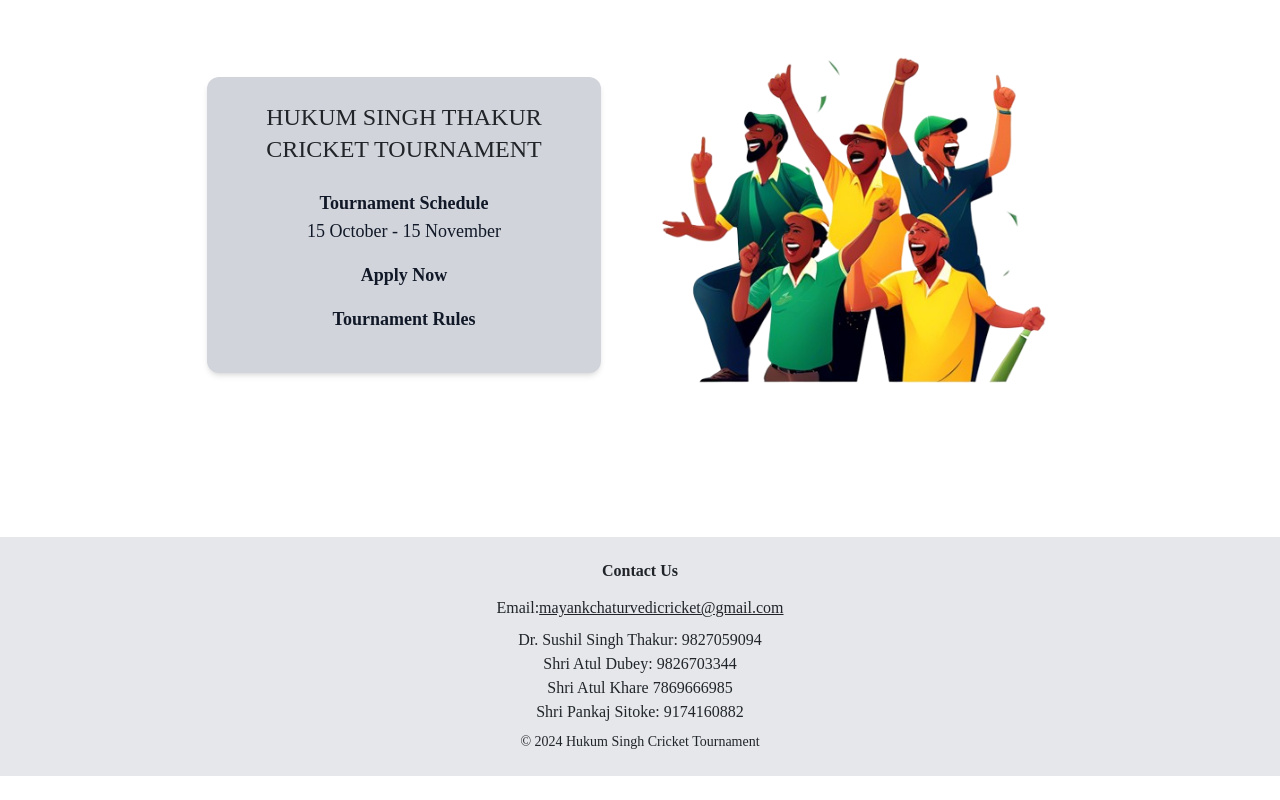
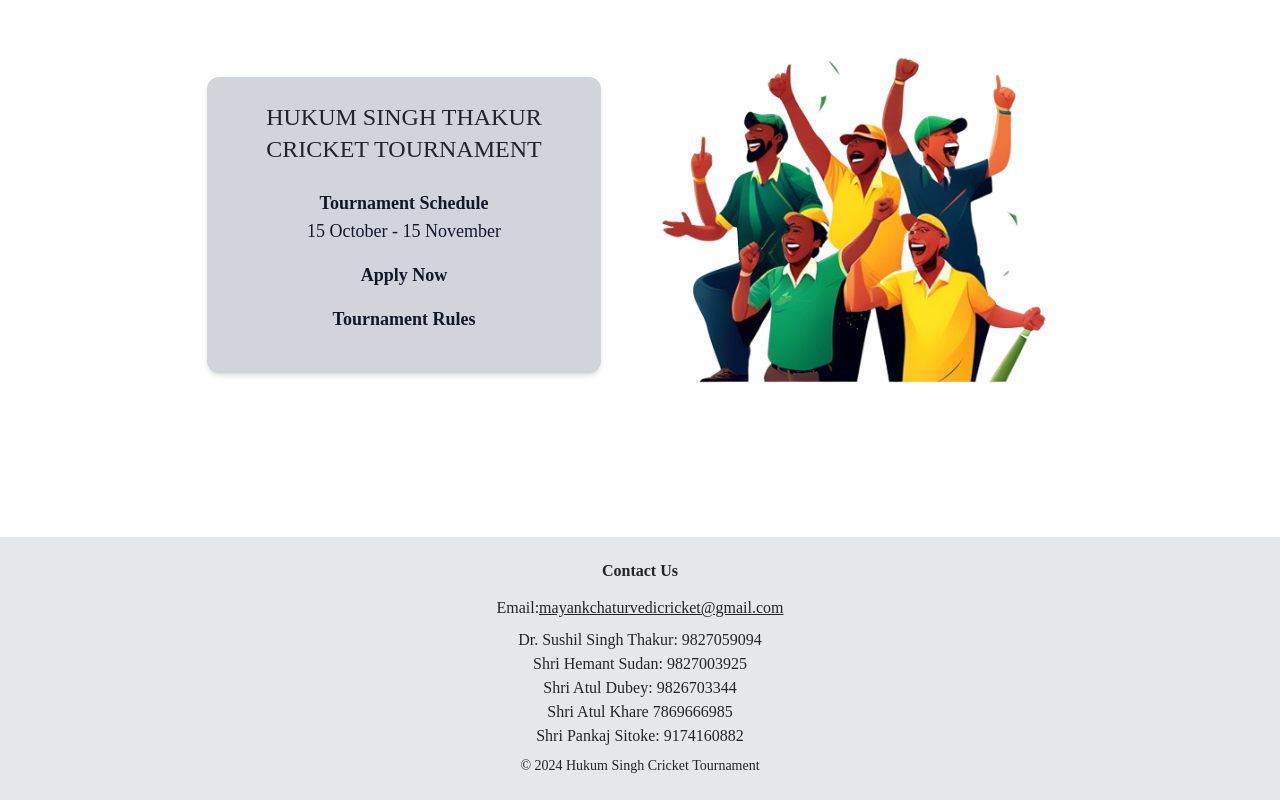
Before and after one commit to sutikshan-sikarwar/hukum-singh-cricket, a React (Create React App) app in the folder client/: page / in a window 1280 px wide. Shown: the part 1657-2457 px from the top of the page. Before the commit the page ends 2433 px from the top, so only its background shows below. Built offline with nearby package versions, Linux system fonts and the light colour scheme; a web font is replaced by a local one.

Commit message:
Update Footer.jsx

```diff
--- a/client/src/components/Footer.jsx
+++ b/client/src/components/Footer.jsx
@@ -15,6 +15,7 @@ const Footer = () => {
           </a>
         </p>
         <p>Dr. Sushil Singh Thakur: 9827059094</p>
+        <p>Shri Hemant Sudan: 9827003925</p>
         <p>Shri Atul Dubey: 9826703344</p>
         <p>Shri Atul Khare 7869666985</p>
         <p>Shri Pankaj Sitoke: 9174160882 </p>
```
